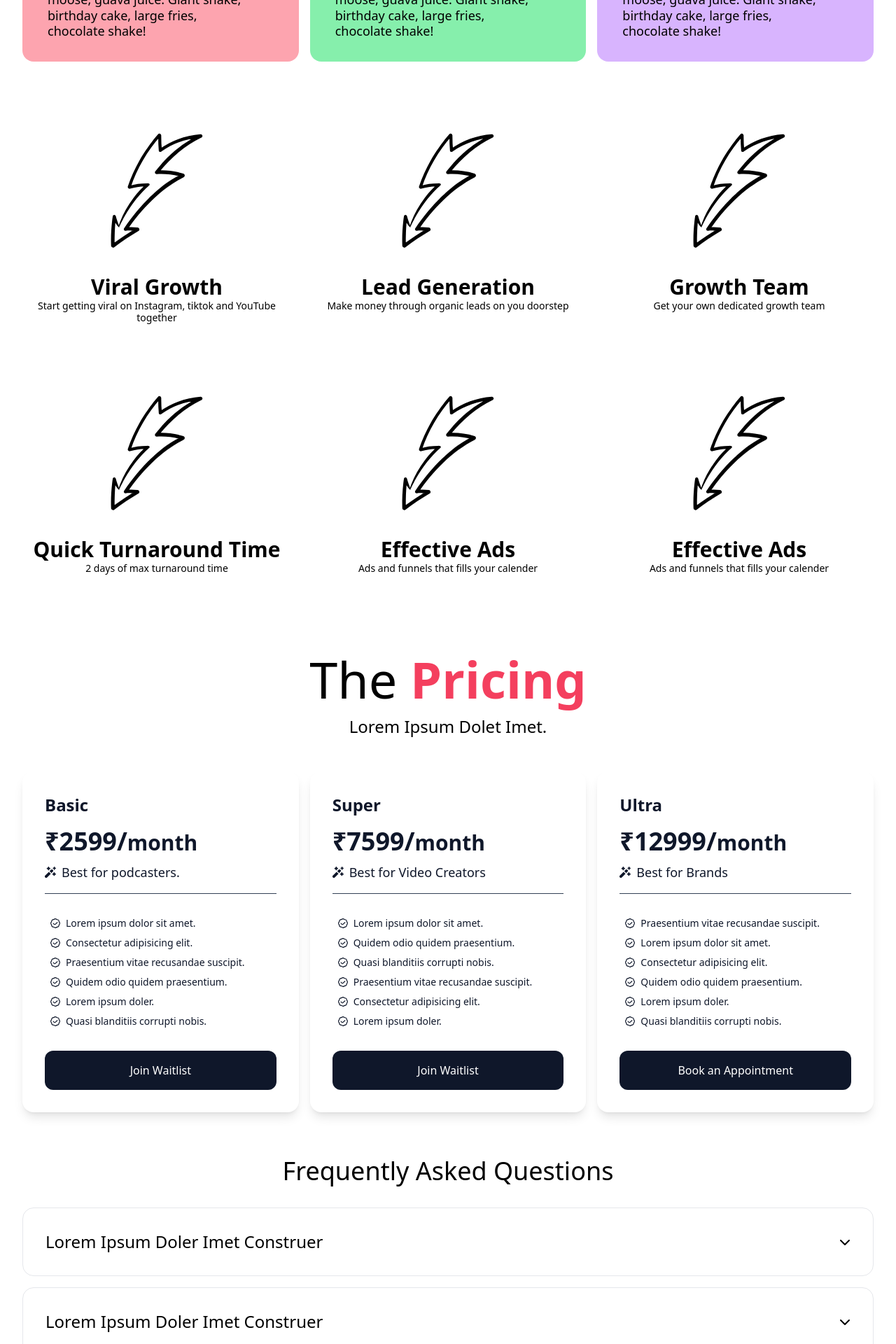
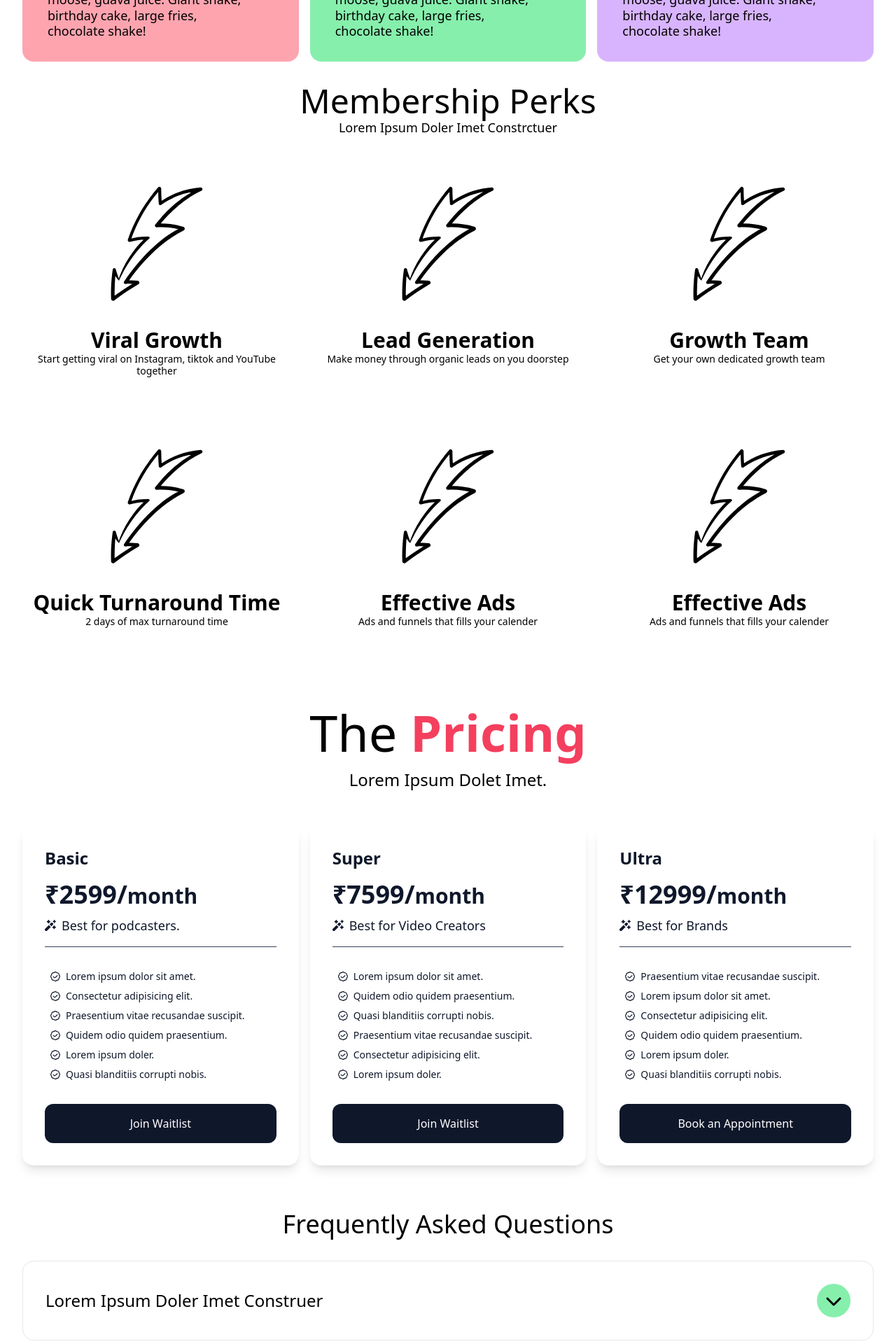
Before and after one commit to JuxtNorth/AgencySite, a React (Vite) app: page / in a window 1280 px wide. Shown: the part 5560-7480 px from the top of the page at 70% size. Built offline with nearby package versions, Linux system fonts and the light colour scheme.

Commit message:
Redesign FAQ section

```diff
--- a/src/components/ui/Accordion.tsx
+++ b/src/components/ui/Accordion.tsx
@@ -25,13 +25,15 @@ const AccordionTrigger = React.forwardRef<
 		<AccordionPrimitive.Trigger
 			ref={ref}
 			className={cn(
-				'flex flex-1 items-center justify-between py-4 font-medium transition-all hover:underline [&[data-state=open]>svg]:rotate-180',
+				'flex flex-1 items-center justify-between py-4 font-medium transition-all hover:underline [&[data-state=open]>button]:rotate-180',
 				className
 			)}
 			{...props}
 		>
 			{children}
-			<ChevronDownIcon className="h-4 w-4 shrink-0 transition-transform duration-200" />
+			<button className="rounded-full bg-green-300 p-3 transition-transform duration-200">
+				<ChevronDownIcon className=" shrink-0 " />
+			</button>
 		</AccordionPrimitive.Trigger>
 	</AccordionPrimitive.Header>
 ));
--- a/src/pages/Home/Sections/MembershipDetails.tsx
+++ b/src/pages/Home/Sections/MembershipDetails.tsx
@@ -5,7 +5,10 @@ import BoltIcon from '@/assets/scribbles/Artboard 11.svg';
 
 export const MembershipDetails: FC = () => {
 	return (
-		<section className="grid grid-cols-1 grid-rows-6 place-items-center gap-8 p-8 md:grid-cols-3 md:grid-rows-2">
+		<section className="text-center">
+			<h1 className="text-4xl md:text-5xl">Membership Perks</h1>
+			<p className="md:text-lg">Lorem Ipsum Doler Imet Constrctuer</p>
+			<div className="grid grid-cols-1 grid-rows-6 place-items-center gap-8 p-8 md:grid-cols-3 md:grid-rows-2">
 				<PerkCard {...perks[0]}>
 					<img className="mx-auto my-8 h-44" src={BoltIcon} alt="Bolt Icon" />
 				</PerkCard>
@@ -24,6 +27,7 @@ export const MembershipDetails: FC = () => {
 				<PerkCard {...perks[4]}>
 					<img className="mx-auto my-8 h-44" src={BoltIcon} alt="Bolt Icon" />
 				</PerkCard>
+			</div>
 		</section>
 	);
 };
```
Lines whose indentation alone changed are shown as unchanged.
